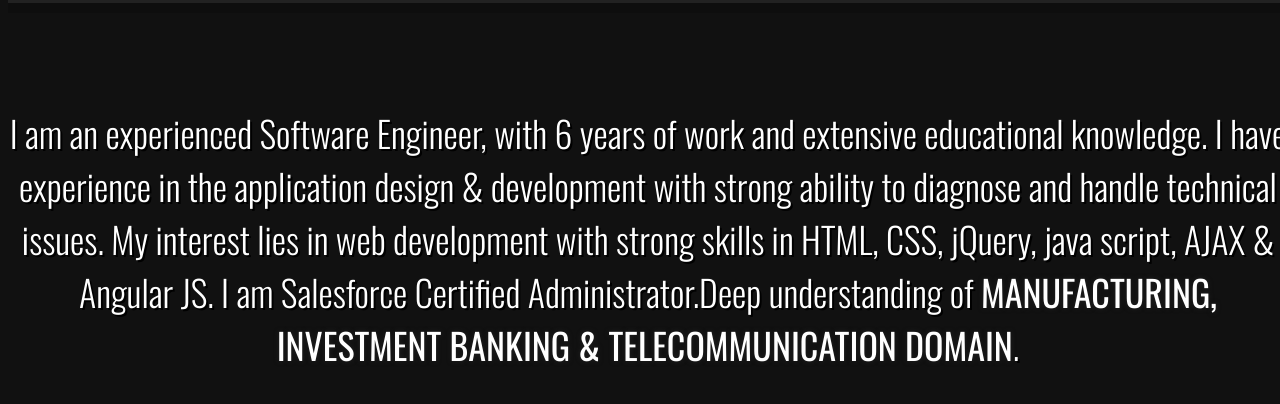
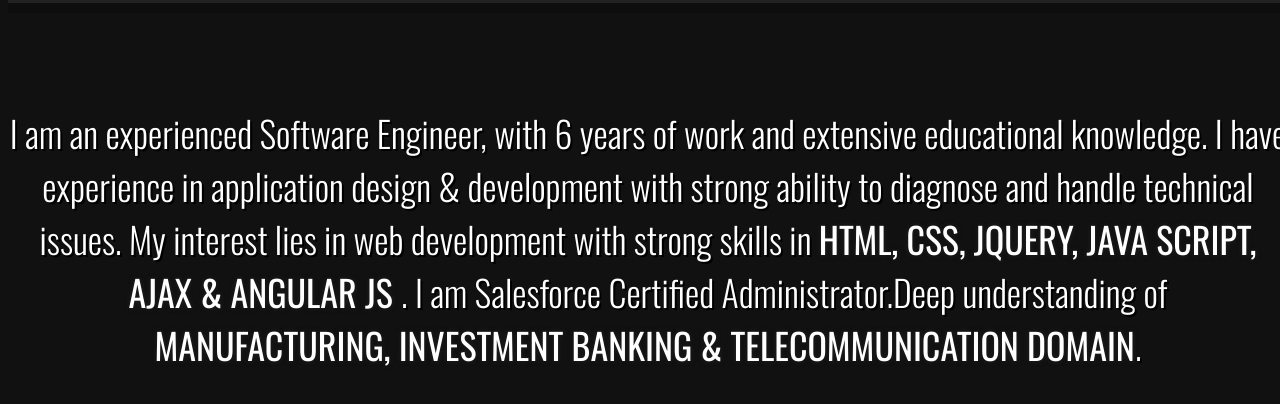
Before and after one commit to ask4nitya/ask4nitya.github.io, a plain HTML site: page index.html in a window 1280 px wide. Shown: the part 732-1136 px from the top of the page. Drawn offline with nearby package versions, Linux system fonts and the light colour scheme; some packages are replaced by stand-ins of ours.

Commit message:
Update index.html

```diff
--- a/index.html
+++ b/index.html
@@ -61,7 +61,7 @@
 		<div class="tablewrap">
 			<div class="cellwrap">
 				<h3>
-		 			<span class="small noTextTransform" style="text-shadow:2px 2px black">I am an experienced Software Engineer, with 6 years of work and extensive educational knowledge. I have experience in the application design  & development with strong ability to diagnose and handle technical issues. My interest lies in web development with strong skills in HTML, CSS, jQuery, java script, AJAX & Angular JS.
+		 			<span class="small noTextTransform" style="text-shadow:2px 2px black">I am an experienced Software Engineer, with 6 years of work and extensive educational knowledge. I have experience in application design  & development with strong ability to diagnose and handle technical issues. My interest lies in web development with strong skills in <span class="smallBold">HTML, CSS, jQuery, java script, AJAX & Angular JS </span>.
 		 			I am Salesforce Certified Administrator.Deep understanding of <span class="smallBold">Manufacturing, Investment Banking & Telecommunication domain</span>.
         			</span>
 				</h3>
```
